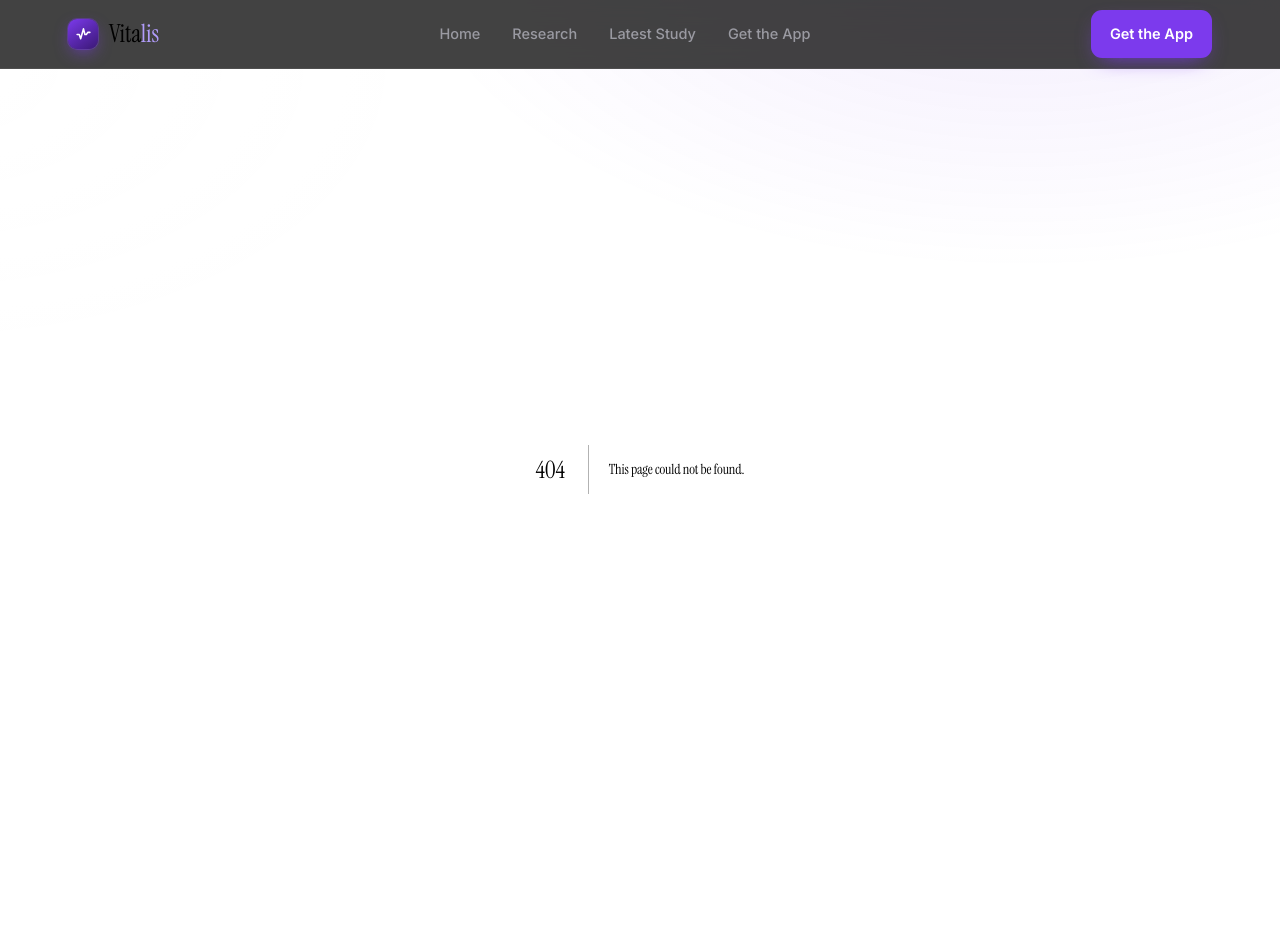
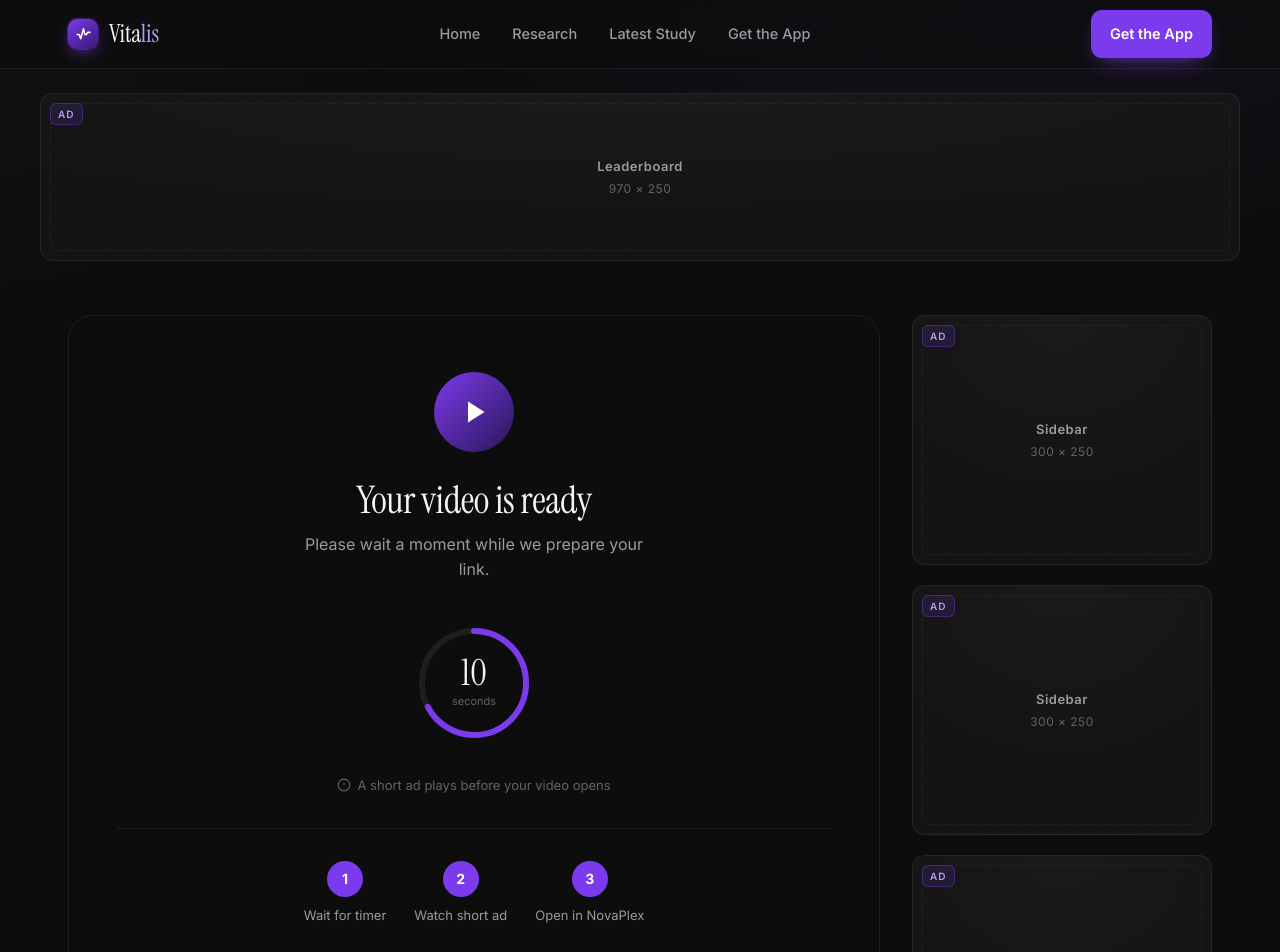
Before and after one commit to ziadbin09/Blog-Website, a Next.js app: page /watch/1 in a window 1280 px wide. Before the commit this address had no page. Shown: the top 952 px of the page. Built offline with nearby package versions, Linux system fonts and the light colour scheme.

Commit message:
Add watch gate page with countdown timer and NovaPlex redirect

```diff
--- /dev/null
+++ b/app/watch/[id]/page.tsx
@@ -0,0 +1,213 @@
+'use client';
+
+import { useEffect, useState, useCallback } from 'react';
+import { useParams } from 'next/navigation';
+import AdSlot from '@/components/AdSlot';
+
+const TIMER = 15;
+const NOVAPLEX_DOMAIN = 'novaplex-links.pages.dev';
+
+// ─── Rewarded-ad trigger ────────────────────────────────────────────────────
+// When you get your PropellerAds Zone ID, replace the body of this function:
+//
+//   (function(d,z,s){
+//     s.src='https://'+d+'/401/'+YOUR_ZONE_ID;
+//     try{(document.body||document.documentElement).appendChild(s)}catch(e){}
+//   })('groleegni.net', YOUR_ZONE_ID, document.createElement('script'));
+//
+// PropellerAds calls window.__rewarded_done() when the ad completes — set
+// that callback before triggering the ad, then open NovaPlex inside it.
+// ────────────────────────────────────────────────────────────────────────────
+function showRewardedAd(onComplete: () => void) {
+  // PLACEHOLDER — no ad network connected yet.
+  // Replace this with your PropellerAds / AdSense rewarded script.
+  onComplete();
+}
+
+export default function WatchPage() {
+  const { id } = useParams<{ id: string }>();
+  const [timeLeft, setTimeLeft] = useState(TIMER);
+  const [ready, setReady] = useState(false);
+  const [loading, setLoading] = useState(false);
+
+  // Countdown
+  useEffect(() => {
+    if (timeLeft <= 0) { setReady(true); return; }
+    const t = setTimeout(() => setTimeLeft((n) => n - 1), 1000);
+    return () => clearTimeout(t);
+  }, [timeLeft]);
+
+  const handleWatch = useCallback(() => {
+    setLoading(true);
+    showRewardedAd(() => {
+      window.location.href = `https://${NOVAPLEX_DOMAIN}/watch/${id}`;
+    });
+  }, [id]);
+
+  // Arc math for the SVG countdown ring
+  const radius = 52;
+  const circ = 2 * Math.PI * radius;
+  const progress = timeLeft / TIMER;
+  const dash = circ * progress;
+
+  return (
+    <>
+      {/* TOP BANNER */}
+      <div className="wrap ad-zone" style={{ paddingTop: 24 }}>
+        <AdSlot size="large" id="watch-top-banner" tall />
+      </div>
+
+      {/* MAIN LAYOUT */}
+      <div className="wrap" style={{ padding: '40px 28px 60px', display: 'grid', gridTemplateColumns: '1fr 300px', gap: 32, alignItems: 'start' }}>
+
+        {/* CENTER CARD */}
+        <div style={{
+          background: 'var(--card-bg)',
+          border: '1px solid var(--border)',
+          borderRadius: 24,
+          padding: '56px 48px',
+          display: 'flex',
+          flexDirection: 'column',
+          alignItems: 'center',
+          textAlign: 'center',
+          gap: 0,
+        }}>
+          {/* Icon */}
+          <div style={{
+            width: 80, height: 80, borderRadius: '50%',
+            background: 'linear-gradient(135deg, var(--accent) 0%, #2a1758 100%)',
+            display: 'flex', alignItems: 'center', justifyContent: 'center',
+            marginBottom: 28,
+          }}>
+            <svg width="36" height="36" viewBox="0 0 24 24" fill="white">
+              <path d="M8 5v14l11-7z"/>
+            </svg>
+          </div>
+
+          <h1 style={{ fontSize: 'clamp(26px, 4vw, 38px)', lineHeight: 1.1, marginBottom: 10 }}>
+            Your video is ready
+          </h1>
+          <p className="muted" style={{ fontSize: 16, maxWidth: '36ch', lineHeight: 1.6, marginBottom: 40 }}>
+            {ready
+              ? 'Click the button below to watch on NovaPlex.'
+              : 'Please wait a moment while we prepare your link.'}
+          </p>
+
+          {/* COUNTDOWN RING or BUTTON */}
+          {!ready ? (
+            <div style={{ position: 'relative', width: 120, height: 120, marginBottom: 32 }}>
+              <svg width="120" height="120" style={{ transform: 'rotate(-90deg)' }}>
+                {/* track */}
+                <circle cx="60" cy="60" r={radius} fill="none" stroke="var(--border)" strokeWidth="6" />
+                {/* fill */}
+                <circle
+                  cx="60" cy="60" r={radius}
+                  fill="none"
+                  stroke="var(--accent)"
+                  strokeWidth="6"
+                  strokeLinecap="round"
+                  strokeDasharray={`${dash} ${circ}`}
+                  style={{ transition: 'stroke-dasharray 0.9s linear' }}
+                />
+              </svg>
+              <div style={{
+                position: 'absolute', inset: 0,
+                display: 'flex', flexDirection: 'column',
+                alignItems: 'center', justifyContent: 'center',
+              }}>
+                <span style={{ fontFamily: 'var(--font-display)', fontSize: 36, lineHeight: 1 }}>{timeLeft}</span>
+                <span className="faint" style={{ fontSize: 11, marginTop: 2 }}>seconds</span>
+              </div>
+            </div>
+          ) : (
+            <button
+              onClick={handleWatch}
+              disabled={loading}
+              style={{
+                display: 'flex', alignItems: 'center', justifyContent: 'center', gap: 10,
+                background: loading ? 'var(--muted)' : 'linear-gradient(135deg, var(--accent) 0%, #2a1758 100%)',
+                color: '#fff',
+                border: 'none',
+                borderRadius: 14,
+                padding: '18px 40px',
+                fontSize: 18,
+                fontWeight: 700,
+                cursor: loading ? 'not-allowed' : 'pointer',
+                marginBottom: 32,
+                transition: 'opacity 0.2s',
+                minWidth: 240,
+              }}
+            >
+              {loading ? (
+                <>
+                  <span style={{
+                    width: 20, height: 20, border: '2px solid rgba(255,255,255,0.3)',
+                    borderTopColor: '#fff', borderRadius: '50%',
+                    animation: 'spin 0.7s linear infinite', display: 'inline-block',
+                  }} />
+                  Loading ad...
+                </>
+              ) : (
+                <>
+                  <svg width="22" height="22" viewBox="0 0 24 24" fill="currentColor">
+                    <path d="M8 5v14l11-7z"/>
+                  </svg>
+                  Watch on NovaPlex
+                </>
+              )}
+            </button>
+          )}
+
+          {/* Info line */}
+          <p className="faint" style={{ fontSize: 13, display: 'flex', alignItems: 'center', gap: 6 }}>
+            <svg width="14" height="14" viewBox="0 0 24 24" fill="none" stroke="currentColor" strokeWidth="2">
+              <circle cx="12" cy="12" r="10"/><line x1="12" y1="8" x2="12" y2="12"/><line x1="12" y1="16" x2="12.01" y2="16"/>
+            </svg>
+            A short ad plays before your video opens
+          </p>
+
+          {/* Divider */}
+          <div style={{ width: '100%', height: 1, background: 'var(--border)', margin: '32px 0' }} />
+
+          {/* How it works */}
+          <div style={{ display: 'flex', gap: 28, justifyContent: 'center', flexWrap: 'wrap', width: '100%' }}>
+            {[
+              { n: '1', label: 'Wait for timer' },
+              { n: '2', label: 'Watch short ad' },
+              { n: '3', label: 'Open in NovaPlex' },
+            ].map((s) => (
+              <div key={s.n} style={{ display: 'flex', flexDirection: 'column', alignItems: 'center', gap: 8 }}>
+                <span style={{
+                  width: 36, height: 36, borderRadius: '50%',
+                  background: 'var(--accent)', color: '#fff',
+                  display: 'flex', alignItems: 'center', justifyContent: 'center',
+                  fontSize: 14, fontWeight: 700,
+                }}>{s.n}</span>
+                <span className="muted" style={{ fontSize: 13 }}>{s.label}</span>
+              </div>
+            ))}
+          </div>
+        </div>
+
+        {/* SIDEBAR ADS */}
+        <div style={{ display: 'flex', flexDirection: 'column', gap: 20 }}>
+          <AdSlot size="small" id="watch-side-1" label="Sidebar" />
+          <AdSlot size="small" id="watch-side-2" label="Sidebar" />
+          <AdSlot size="small" id="watch-side-3" label="Sidebar" />
+        </div>
+      </div>
+
+      {/* BOTTOM BANNER */}
+      <div className="wrap ad-zone" style={{ padding: '0 28px 40px' }}>
+        <AdSlot size="large" id="watch-bottom-banner" />
+      </div>
+
+      <style>{`
+        @keyframes spin { to { transform: rotate(360deg); } }
+        @media (max-width: 700px) {
+          .watch-grid { grid-template-columns: 1fr !important; }
+        }
+      `}</style>
+    </>
+  );
+}
```
